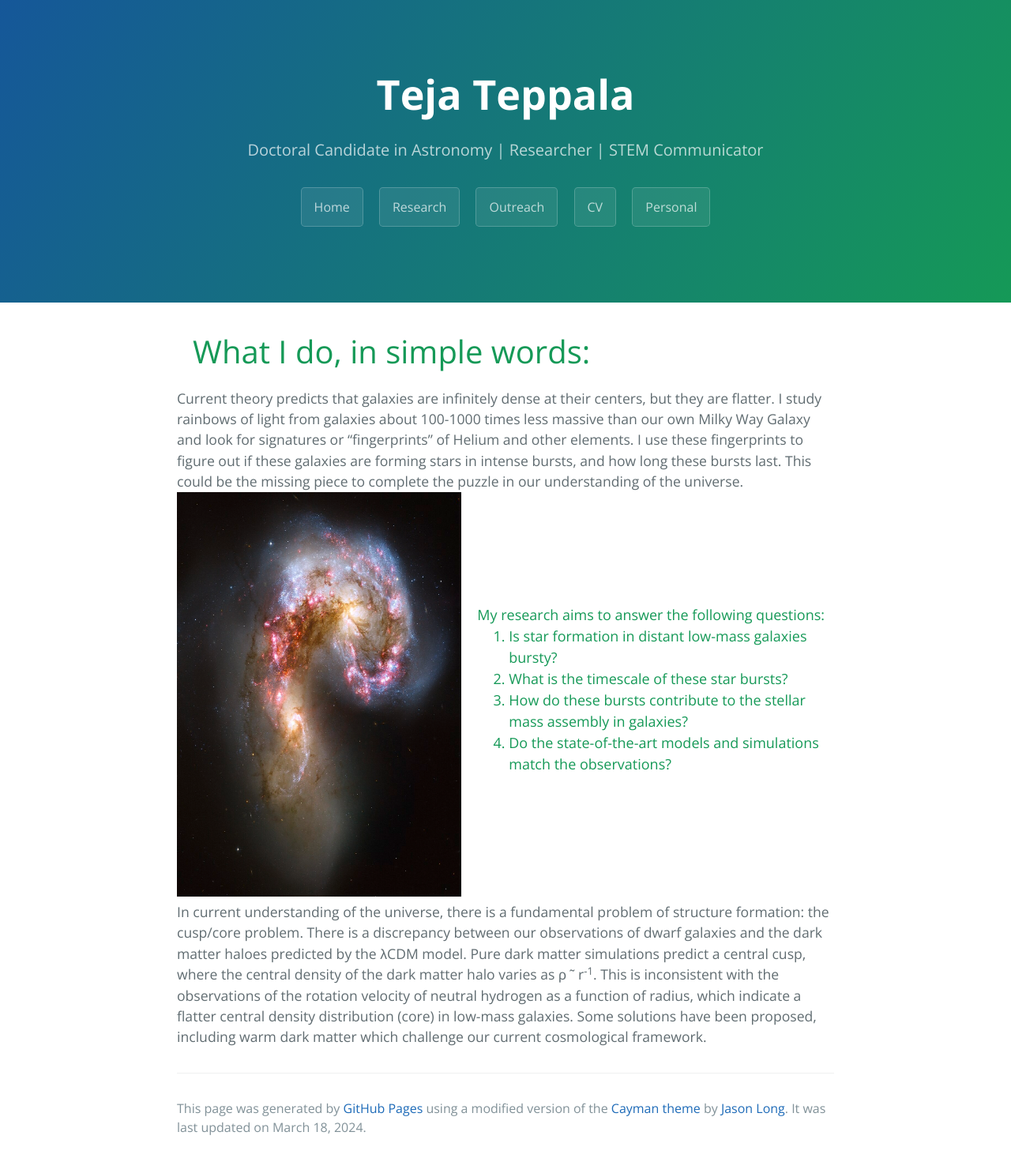
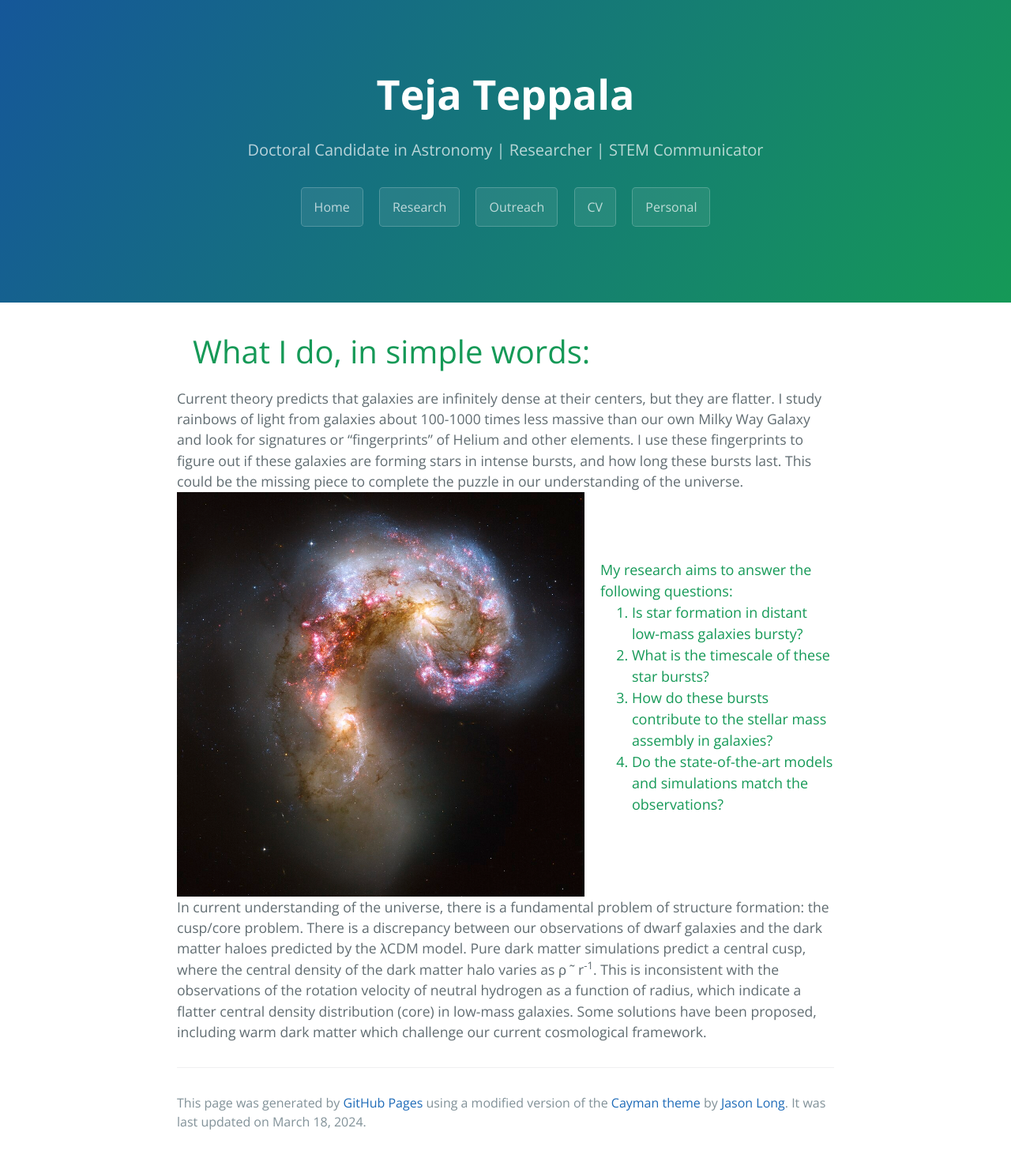
Before and after one commit to tejateppala/tejateppala.github.io, a Jekyll site: the page built from research.html, in a window 1280 px wide. Shown: the whole page at 79% size. Built offline with Jekyll 4.4.1, drawn with Linux system fonts in a browser that asks for light colours.

Commit message:
Updated website files

```diff
--- a/research.html
+++ b/research.html
@@ -37,9 +37,9 @@ Current theory predicts that galaxies are infinitely dense at their centers, but
 </div>
 
     <div class="container">
-      <div class="image">
+
         <img src="/media/Antennae_galaxies_xl.jpg" width="516" height="512">
-      </div>
+
       <div class="text">
         <h2>
 	My research aims to answer the following questions:
```
